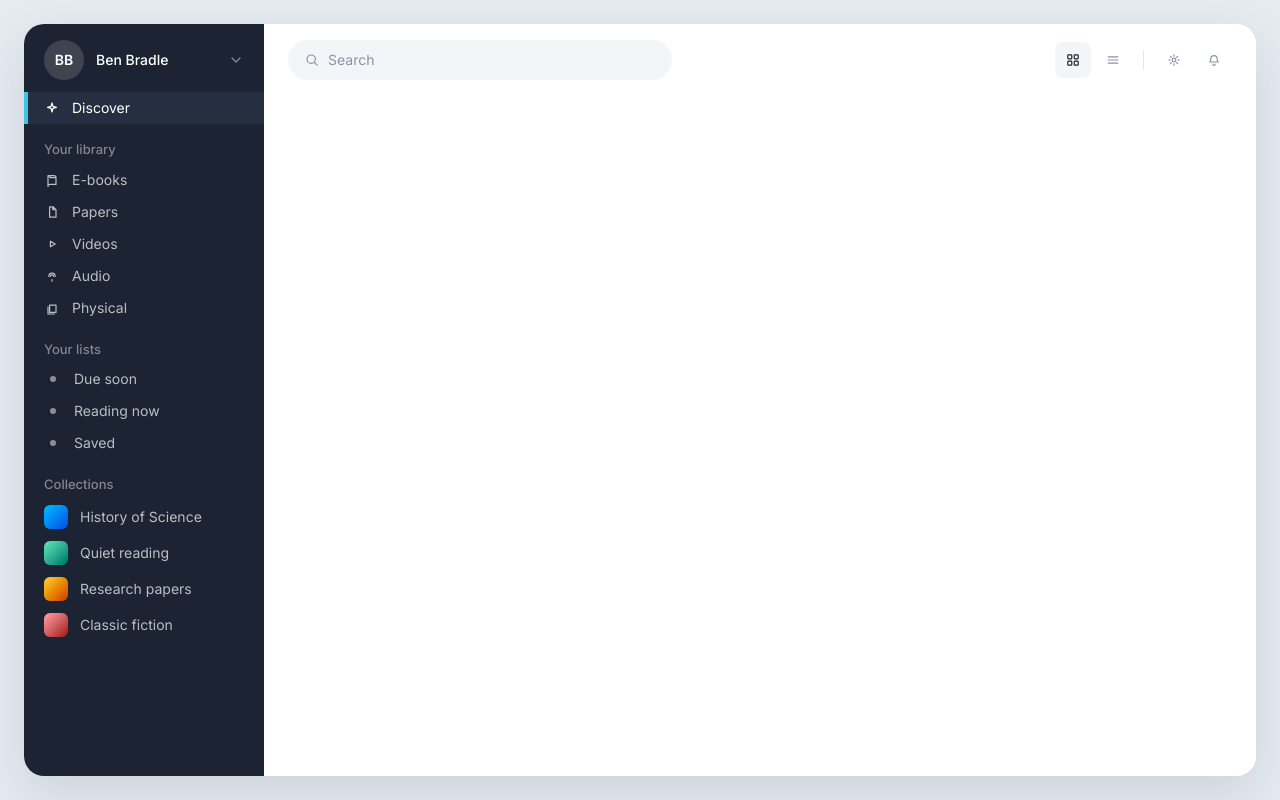
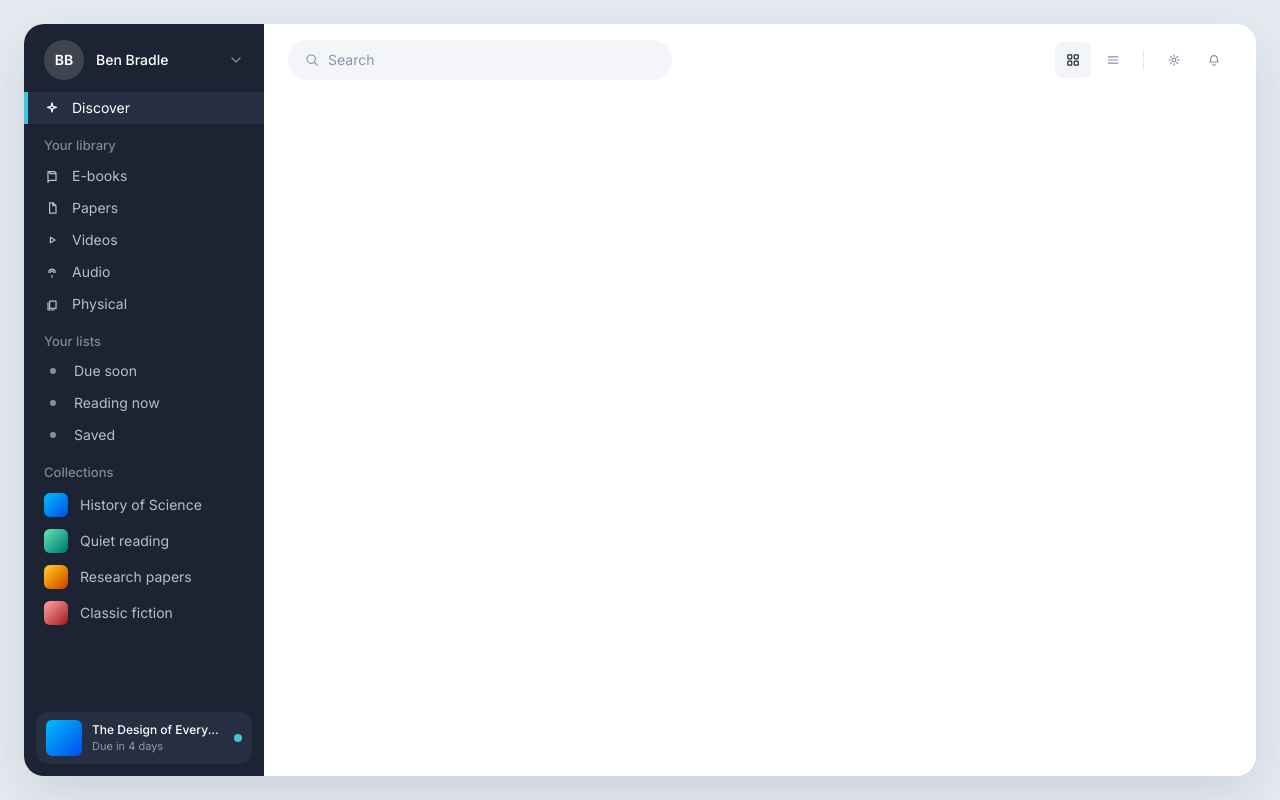
Before and after one commit to SuryaGanesh284/SOA-Project, a React (Vite) app in the folder Frontend/: page / in a window 1280 px wide. Built offline with nearby package versions, Linux system fonts and the light colour scheme.

Commit message:
Added the active-loan bar

```diff
--- a/Frontend/src/components/Sidebar.jsx
+++ b/Frontend/src/components/Sidebar.jsx
@@ -46,7 +46,7 @@ function Sidebar() {
         <ChevronIcon />
       </div>
 
-      <nav className="min-h-0 flex-1 overflow-y-auto pb-4" aria-label="Library">
+      <nav className="min-h-0 flex-1 overflow-y-auto pb-2" aria-label="Library">
         <NavButton
           active={activeId === 'discover'}
           icon="spark"
@@ -56,7 +56,7 @@ function Sidebar() {
 
         {sections.map((section) => (
           <div key={section.id}>
-            <p className="px-5 pb-1 pt-4 text-[13px] font-medium text-white/45">{section.label}</p>
+            <p className="px-5 pb-1 pt-3 text-[13px] font-medium text-white/45">{section.label}</p>
             {section.items.map((item) => (
               <NavButton
                 key={item.id}
@@ -70,6 +70,15 @@ function Sidebar() {
           </div>
         ))}
       </nav>
+
+      <div className="mx-3 mb-3 flex items-center gap-2.5 rounded-xl bg-navy-raised px-2.5 py-2">
+        <span className="size-9 shrink-0 rounded-md bg-linear-to-br from-sky-400 to-blue-700" />
+        <div className="min-w-0 flex-1">
+          <p className="truncate text-xs font-medium">The Design of Everyday Things</p>
+          <p className="truncate text-[11px] text-white/50">Due in 4 days</p>
+        </div>
+        <span className="size-2 shrink-0 rounded-full bg-cyan" aria-hidden="true" />
+      </div>
     </aside>
   )
 }
```
